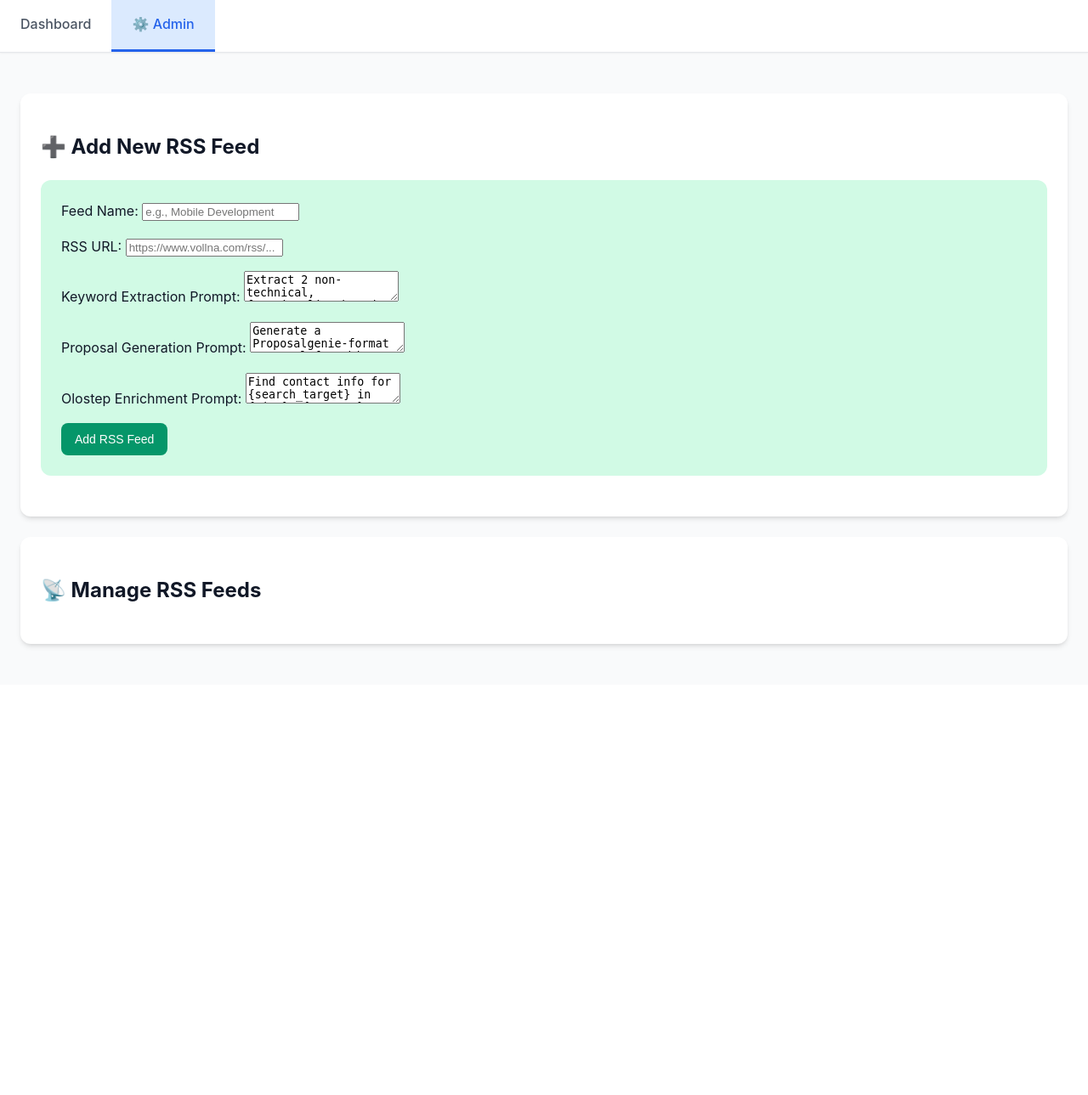
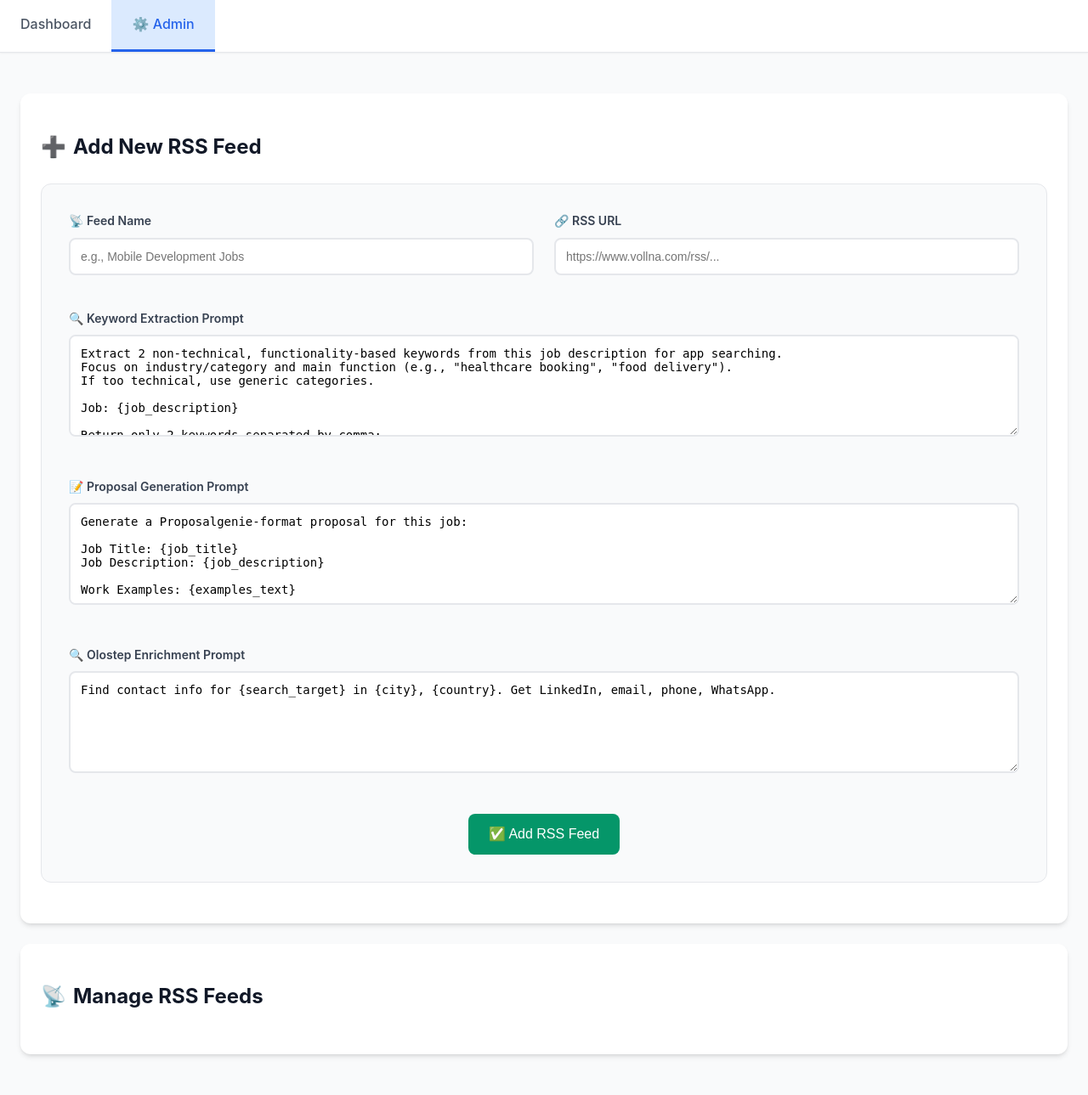
Before and after one commit to mady202220/MindWork, a Flask app: page /admin in a window 1280 px wide. Shown: the part 151-1440 px from the top of the page at 85% size. Before the commit the page ends 914 px from the top, so only its background shows below. Run offline with Flask 3, Linux system fonts and the light colour scheme; the visitor is signed in with stand-in values (Sample User, id 1); data that the repository does not hold is empty; some libraries are stand-ins or nearby versions.

Commit message:
"Modernize Add RSS Feed form with light theme, grid layout, and better styling

```diff
--- a/templates/admin.html
+++ b/templates/admin.html
@@ -13,7 +13,15 @@
         .status-paused { background: var(--danger-red-light); color: var(--danger-red); }
         .prompt-section { margin: var(--space-6) 0; padding: var(--space-4); background: var(--warning-orange-light); border-radius: var(--radius-md); }
         .prompt-title { font-weight: 600; margin-bottom: var(--space-3); color: var(--warning-orange); }
-        .add-rss-form { background: var(--success-green-light); padding: var(--space-6); border-radius: var(--radius-lg); margin-bottom: var(--space-6); }
+        .add-rss-form { background: var(--gray-50); padding: var(--space-8); border-radius: var(--radius-lg); margin-bottom: var(--space-6); border: 1px solid var(--gray-200); }
+        .form-grid { display: grid; grid-template-columns: 1fr 1fr; gap: var(--space-6); }
+        .form-grid .full-width { grid-column: 1 / -1; }
+        .form-input { width: 100%; padding: var(--space-3); border: 2px solid var(--gray-200); border-radius: var(--radius-md); font-size: 0.875rem; transition: all 0.2s; }
+        .form-input:focus { outline: none; border-color: var(--primary-blue); box-shadow: 0 0 0 3px var(--primary-blue-light); }
+        .form-textarea { width: 100%; padding: var(--space-3); border: 2px solid var(--gray-200); border-radius: var(--radius-md); font-size: 0.875rem; min-height: 120px; font-family: var(--font-mono); transition: all 0.2s; resize: vertical; }
+        .form-textarea:focus { outline: none; border-color: var(--primary-blue); box-shadow: 0 0 0 3px var(--primary-blue-light); }
+        .form-label { display: block; margin-bottom: var(--space-2); font-weight: 600; color: var(--gray-700); font-size: 0.875rem; }
+        .section-title { font-size: 1.5rem; font-weight: 700; color: var(--gray-900); margin-bottom: var(--space-6); display: flex; align-items: center; gap: var(--space-2); }
     </style>
 </head>
 <body>
@@ -33,29 +41,33 @@
     <div class="container">
         <!-- Add New RSS Feed -->
         <div class="admin-section">
-            <h2>➕ Add New RSS Feed</h2>
+            <h2 class="section-title">
+                <span>➕</span>
+                <span>Add New RSS Feed</span>
+            </h2>
             <div class="add-rss-form">
-                <div class="form-group">
-                    <label>Feed Name:</label>
-                    <input type="text" id="new-feed-name" placeholder="e.g., Mobile Development">
-                </div>
-                <div class="form-group">
-                    <label>RSS URL:</label>
-                    <input type="url" id="new-feed-url" placeholder="https://www.vollna.com/rss/...">
-                </div>
-                <div class="form-group">
-                    <label>Keyword Extraction Prompt:</label>
-                    <textarea id="new-keyword-prompt" placeholder="Prompt for extracting keywords from job descriptions...">Extract 2 non-technical, functionality-based keywords from this job description for app searching.
+                <div class="form-grid">
+                    <div class="form-group">
+                        <label class="form-label">📡 Feed Name</label>
+                        <input type="text" id="new-feed-name" class="form-input" placeholder="e.g., Mobile Development Jobs">
+                    </div>
+                    <div class="form-group">
+                        <label class="form-label">🔗 RSS URL</label>
+                        <input type="url" id="new-feed-url" class="form-input" placeholder="https://www.vollna.com/rss/...">
+                    </div>
+                    <div class="form-group full-width">
+                        <label class="form-label">🔍 Keyword Extraction Prompt</label>
+                        <textarea id="new-keyword-prompt" class="form-textarea" placeholder="Prompt for extracting keywords from job descriptions...">Extract 2 non-technical, functionality-based keywords from this job description for app searching.
 Focus on industry/category and main function (e.g., "healthcare booking", "food delivery").
 If too technical, use generic categories.
 
 Job: {job_description}
 
 Return only 2 keywords separated by comma:</textarea>
-                </div>
-                <div class="form-group">
-                    <label>Proposal Generation Prompt:</label>
-                    <textarea id="new-proposal-prompt" placeholder="Prompt for generating proposals...">Generate a Proposalgenie-format proposal for this job:
+                    </div>
+                    <div class="form-group full-width">
+                        <label class="form-label">📝 Proposal Generation Prompt</label>
+                        <textarea id="new-proposal-prompt" class="form-textarea" placeholder="Prompt for generating proposals...">Generate a Proposalgenie-format proposal for this job:
 
 Job Title: {job_title}
 Job Description: {job_description}
@@ -71,18 +83,24 @@ Follow the exact format:
 - Paragraph 4: CTA with call availability
 
 Use Unicode formatting, no markdown. Be conversational but professional.</textarea>
+                    </div>
+                    <div class="form-group full-width">
+                        <label class="form-label">🔍 Olostep Enrichment Prompt</label>
+                        <textarea id="new-olostep-prompt" class="form-textarea" placeholder="Prompt for client enrichment...">Find contact info for {search_target} in {city}, {country}. Get LinkedIn, email, phone, WhatsApp.</textarea>
+                    </div>
                 </div>
-                <div class="form-group">
-                    <label>Olostep Enrichment Prompt:</label>
-                    <textarea id="new-olostep-prompt" placeholder="Prompt for client enrichment...">Find contact info for {search_target} in {city}, {country}. Get LinkedIn, email, phone, WhatsApp.</textarea>
+                <div style="margin-top: var(--space-6); text-align: center;">
+                    <button class="btn btn-success btn-lg" onclick="addRSSFeed()">✅ Add RSS Feed</button>
                 </div>
-                <button class="btn btn-success" onclick="addRSSFeed()">Add RSS Feed</button>
             </div>
         </div>
 
         <!-- Existing RSS Feeds -->
         <div class="admin-section">
-            <h2>📡 Manage RSS Feeds</h2>
+            <h2 class="section-title">
+                <span>📡</span>
+                <span>Manage RSS Feeds</span>
+            </h2>
 
             {% for feed in feeds %}
             <div class="feed-card" id="feed-{{ feed[0] }}">
```
